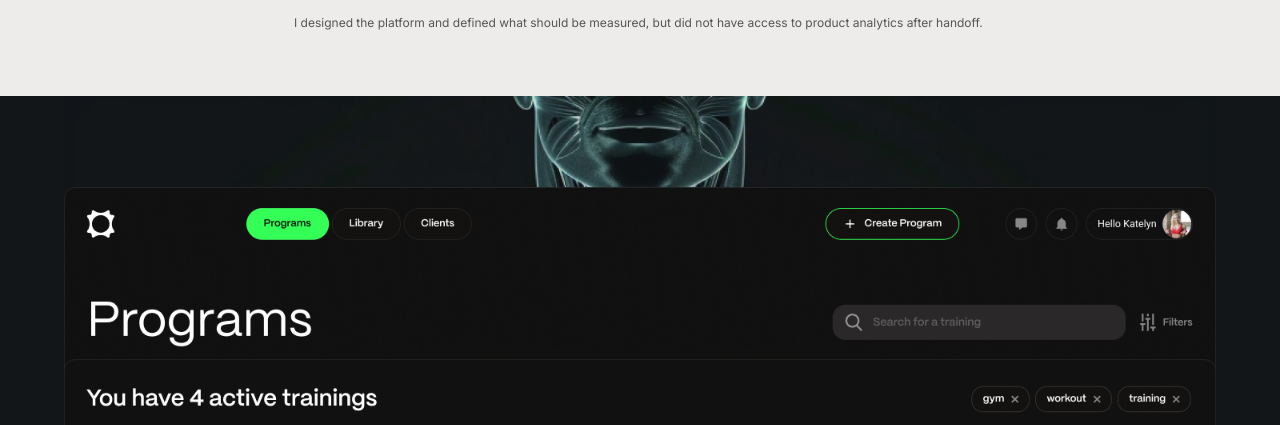
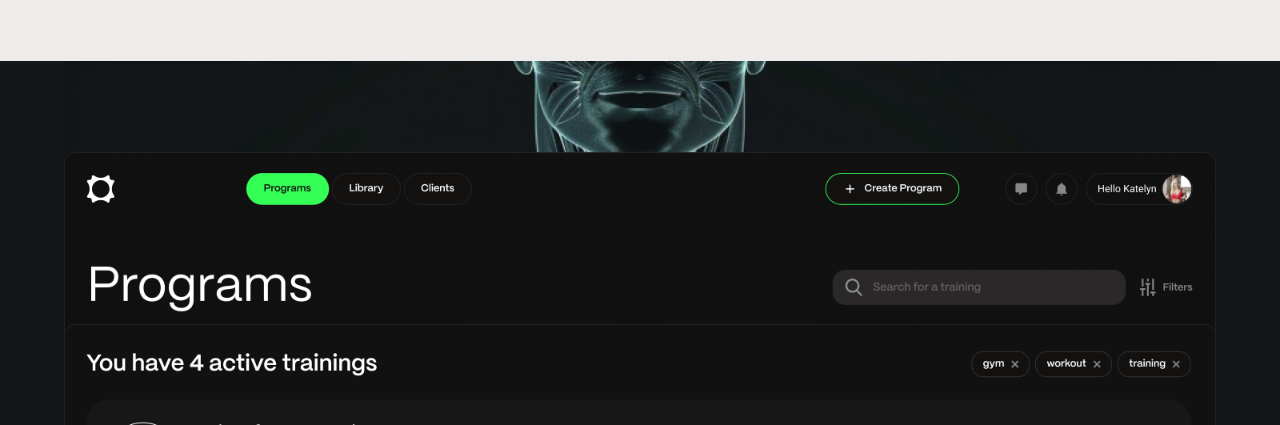
Before and after one commit to GuiKerber/kerber-portfolio, a plain HTML site: page cross-platform-coaching/index.html in a window 1280 px wide. Shown: the part 675-1100 px from the top of the page. Drawn offline with Linux system fonts and the light colour scheme.

Commit message:
Drop the analytics-access note from the case studies
Co-Authored-By: Claude Opus 5 <noreply@anthropic.com>

```diff
--- a/cross-platform-coaching/index.html
+++ b/cross-platform-coaching/index.html
@@ -102,7 +102,6 @@ h3{font-weight:600;font-size:24px;line-height:36px;letter-spacing:-.045em;color:
 .stat-name{font-family:'Syne',sans-serif;font-weight:600;font-size:15px;line-height:24px;color:var(--ink)}
 .stat-val{font-weight:600;font-size:24px;line-height:36px;letter-spacing:-.045em;color:var(--ink)}
 .stat-desc{font-size:14px;line-height:20.3px;color:var(--black-64)}
-.stat-src{font-size:12px;line-height:19px;color:var(--black-64);margin-top:-16px}
 
 /* Results grid */
 .res-row{display:flex;gap:16px;padding:32px 0;border-bottom:.667px solid var(--black-18);width:100%}
@@ -279,7 +278,6 @@ h3{font-weight:600;font-size:24px;line-height:36px;letter-spacing:-.045em;color:
         <div><p class="stat-val">61%</p><p class="stat-desc">More than half of an instructor's pre-existing client base begins using remote training</p></div>
       </div>
     </div>
-    <p class="stat-src" data-r style="--d:.22s">I designed the platform and defined what should be measured, but did not have access to product analytics after handoff.</p>
   </header>
 
   <!-- ═══ Cover ═══ -->
```
Also changed, not shown: ai-front-desk/index.html (+0 -2 lines), staking-marketplace/index.html (+0 -1 lines).
